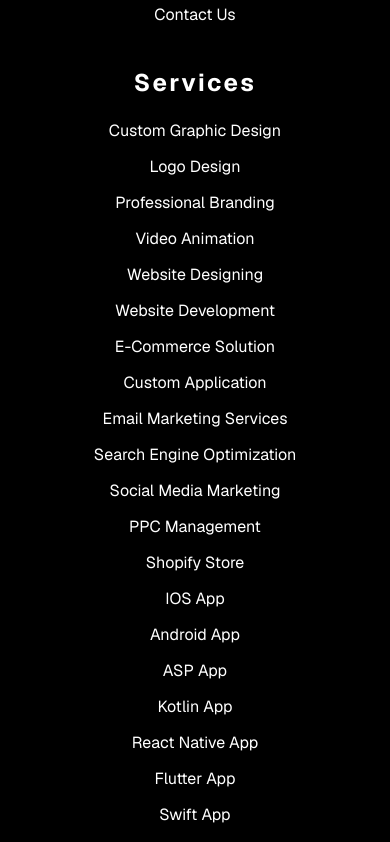
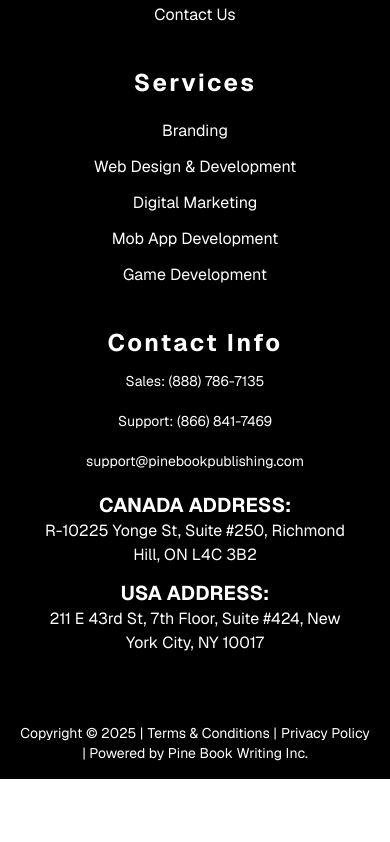
Before and after one commit to PineBook2024/pinetechware, a Next.js app: page /about in a window 390 px wide. Shown: the part 5500-6342 px from the top of the page. After the commit the page ends 6279 px from the top, so only its background shows below. Built offline with nearby package versions, Linux system fonts and the light colour scheme.

Commit message:
add new changes

```diff
--- a/app/contact/page.js
+++ b/app/contact/page.js
@@ -215,9 +215,19 @@
 
 
             <div className="px-6 lg:px-8 py-12 md:py-20 bg-[#3BB9E1] ">
-                <div className="grid grid-cols-2 md:grid-cols-4 gap-5 sm:gap-x-10 sm:gap-y-10 max-w-7xl mx-auto ">
+                <div className="grid grid-cols-2 md:grid-cols-2 gap-5 sm:gap-x-10 sm:gap-y-10 max-w-7xl mx-auto ">
                     <div>
-                        <Image className="mb-5 md:mb-[46px] lg:rounded-[30px] rounded-2xl" src={florida} alt="Location" />
+                        {/* <Image className="mb-5 md:mb-[46px] lg:rounded-[30px] rounded-2xl" src={florida} alt="Location" /> */}
+                        <div className="w-full h-[400px] mb-6 rounded overflow-hidden">
+                                <iframe
+                                    src="https://www.google.com/maps?q=10225+Yonge+St,+Richmond+Hill,+ON+L4C+3B2&output=embed"
+                                    width="100%"
+                                    height="100%"
+                                    style={{ border: 0 }}
+                                    loading="lazy"
+                                    referrerPolicy="no-referrer-when-downgrade"
+                                />
+                            </div>
                         <div>
                             <p className="   mb-1 font-medium text-md md:text-lg lg:text-xl xl:text-2xl 2xl:text-3xl text-white">Canada Address</p>
                             <p className="text-white mb-3 text-base md:text-md lg:text-lg xl:text-xl 2xl:text-2xl"></p>
@@ -225,7 +235,17 @@
                         </div>
                     </div>
                     <div>
-                        <Image className="mb-5 md:mb-[46px] lg:rounded-[30px] rounded-2xl w-full h-100" src={usa} alt="Location" />
+                        {/* <Image className="mb-5 md:mb-[46px] lg:rounded-[30px] rounded-2xl w-full h-100" src={usa} alt="Location" /> */}
+                        <div className="w-full h-[400px] mb-6 rounded overflow-hidden">
+                                <iframe
+                                    src="https://www.google.com/maps?q=211+E+43rd+St,+New+York,+NY+10017&output=embed"
+                                    width="100%"
+                                    height="100%"
+                                    style={{ border: 0 }}
+                                    loading="lazy"
+                                    referrerPolicy="no-referrer-when-downgrade"
+                                />
+                            </div>
                         <div>
                             <p className="  mb-1 font-medium text-md md:text-lg lg:text-xl xl:text-2xl 2xl:text-3xl text-white">USA Address</p>
                             <p className=" text-white mb-3 text-base md:text-md lg:text-lg xl:text-xl 2xl:text-2xl"></p>
--- a/components/Footer/Footer.js
+++ b/components/Footer/Footer.js
@@ -62,38 +62,38 @@
                             </h2>
                             <nav className="list-none mb-10 mt-5">
                                 <li>
-                                    <Link href="/book-publishing" onClick={(e) => { e.preventDefault(); window.location.href = "/book-publishing"; }}>
-                                        Custom Graphic Design
+                                    <Link href="/Professional-Branding" onClick={(e) => { e.preventDefault(); window.location.href = "/Professional-Branding"; }}>
+                                        Branding
                                     </Link>
                                 </li>
                                 <li className="mt-3">
-                                    <Link href="/book-editing" onClick={(e) => { e.preventDefault(); window.location.href = "/book-editing"; }}>
-                                        Logo Design
+                                    <Link href="/Website-Development" onClick={(e) => { e.preventDefault(); window.location.href = "/Website-Development"; }}>
+                                        Web Design & Development
                                     </Link>
                                 </li>
                                 <li className="mt-3">
-                                    <Link href="/proofreading" onClick={(e) => { e.preventDefault(); window.location.href = "/proofreading"; }}>
-                                        Professional Branding
+                                    <Link href="/Social-Media-Marketing" onClick={(e) => { e.preventDefault(); window.location.href = "/Social-Media-Marketing"; }}>
+                                        Digital Marketing
                                     </Link>
                                 </li>
                                 {/* <li className="mt-3">
                                     Services
                                 </li> */}
                                 <li className="mt-3">
-                                    <Link href="/book-formatting" onClick={(e) => { e.preventDefault(); window.location.href = "/book-formatting"; }}>
-                                        Video Animation
+                                    <Link href="/IOS-App" onClick={(e) => { e.preventDefault(); window.location.href = "/IOS-App"; }}>
+                                        Mob App Development
                                     </Link>
                                 </li>
                                 <li className="mt-3">
-                                    <Link href="/typesetting-layout-adjustment" onClick={(e) => { e.preventDefault(); window.location.href = "/typesetting-layout-adjustment"; }}>
-                                        Website Designing
+                                    <Link href="/Mobile-Game-Development" onClick={(e) => { e.preventDefault(); window.location.href = "/Mobile-Game-Development"; }}>
+                                        Game Development
                                     </Link>
                                 </li>
 
                                 {/* <li className="mt-3">
                                     Testimonials
                                 </li> */}
-                                <li className="mt-3">
+                                {/* <li className="mt-3">
                                     <Link href="/print-on-demand" onClick={(e) => { e.preventDefault(); window.location.href = "/print-on-demand"; }}>
                                         Website Development
                                     </Link>
@@ -172,7 +172,7 @@
                                     <Link href="/book-translation" onClick={(e) => { e.preventDefault(); window.location.href = "/book-translation"; }}>
                                         Mobile Game Development
                                     </Link>
-                                </li>
+                                </li> */}
                                 {/* <li className="mt-3">
                                     <Link href="/book-translation" onClick={(e) => { e.preventDefault(); window.location.href = "/book-translation"; }}>
                                         Unity Game Development
@@ -232,7 +232,7 @@
                                 R-10225 Yonge St, Suite #250, Richmond Hill, ON L4C 3B2
                             </p>
 
-                            <div className="w-full h-[200px] mb-6 rounded overflow-hidden">
+                            {/* <div className="w-full h-[200px] mb-6 rounded overflow-hidden">
                                 <iframe
                                     src="https://www.google.com/maps?q=10225+Yonge+St,+Richmond+Hill,+ON+L4C+3B2&output=embed"
                                     width="100%"
@@ -241,7 +241,7 @@
                                     loading="lazy"
                                     referrerPolicy="no-referrer-when-downgrade"
                                 />
-                            </div>
+                            </div> */}
 
                             {/* USA Address */}
                             <h4 className="text-white font-bold text-xl font-poppins text-center lg:text-start uppercase">
@@ -252,7 +252,7 @@
                                 211 E 43rd St, 7th Floor, Suite #424, New York City, NY 10017
                             </p>
 
-                            <div className="w-full h-[200px] rounded overflow-hidden">
+                            {/* <div className="w-full h-[200px] rounded overflow-hidden">
                                 <iframe
                                     src="https://www.google.com/maps?q=211+E+43rd+St,+New+York,+NY+10017&output=embed"
                                     width="100%"
@@ -261,7 +261,7 @@
                                     loading="lazy"
                                     referrerPolicy="no-referrer-when-downgrade"
                                 />
-                            </div>
+                            </div> */}
                         </div>
 
                     </div>
--- a/components/Technologies/Technologies.js
+++ b/components/Technologies/Technologies.js
@@ -134,12 +134,12 @@
             <div className="w-full mx-auto mt-10">
 
               {/* Tabs */}
-              <div className="flex flex-col md:flex-row md:space-y-0 gap-4 border-b pb-2">
+              <div className="flex flex-col md:flex-row md:space-y-0 gap-4 border-b pb-10">
                 {tabKeys.map((tab) => (
                   <button
                     key={tab}
                     onClick={() => setActiveTab(tab)}
-                    className={`px-4 py-2 font-semibold rounded-md
+                    className={`px-4 py-2 font-semibold rounded-full
               ${activeTab === tab ? "bg-black text-white" : "bg-gray-200 text-black"}`}
                   >
                     {tab}
```
Also changed, not shown: app/privacy-policy/page.js (+0 -40 lines).
